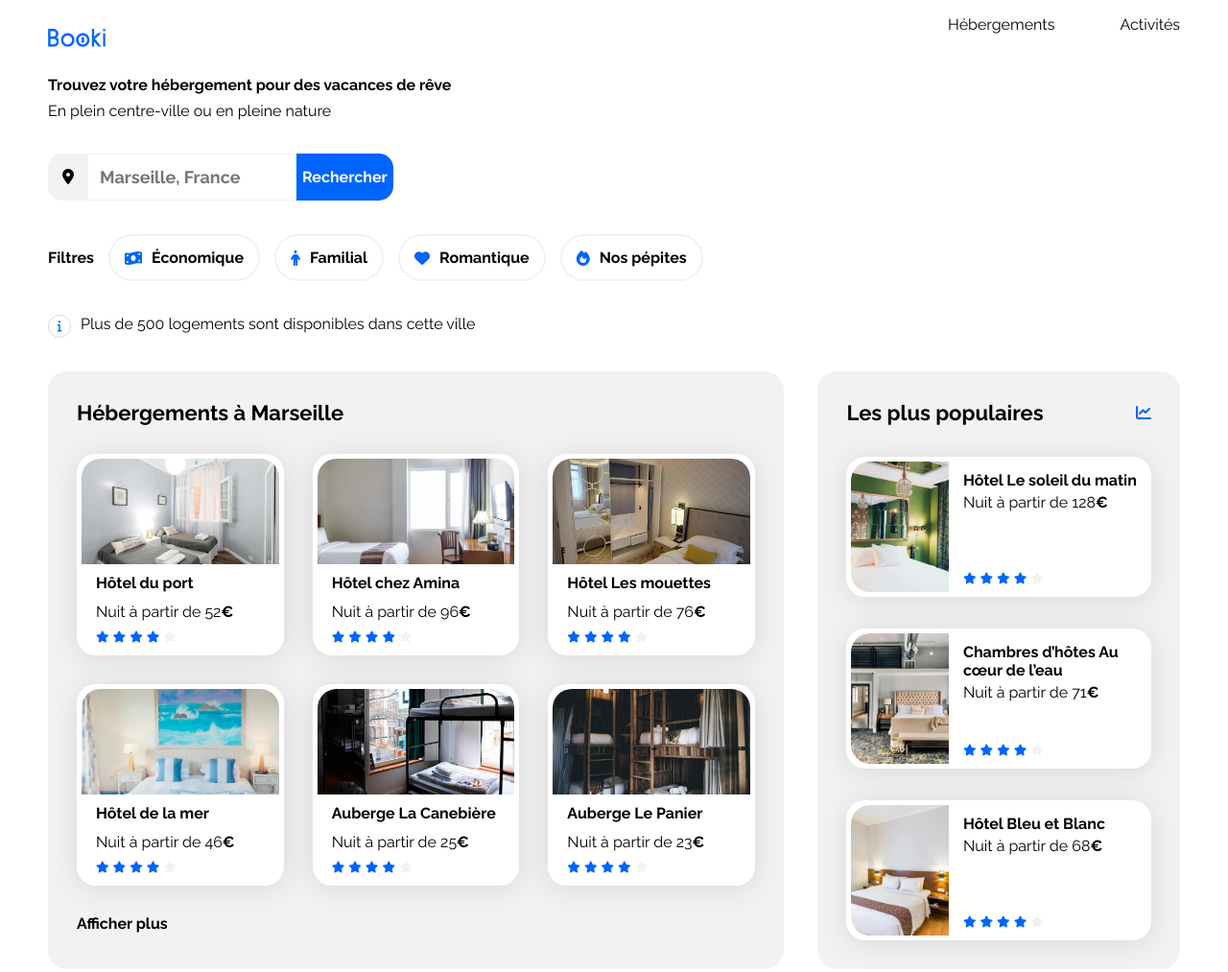
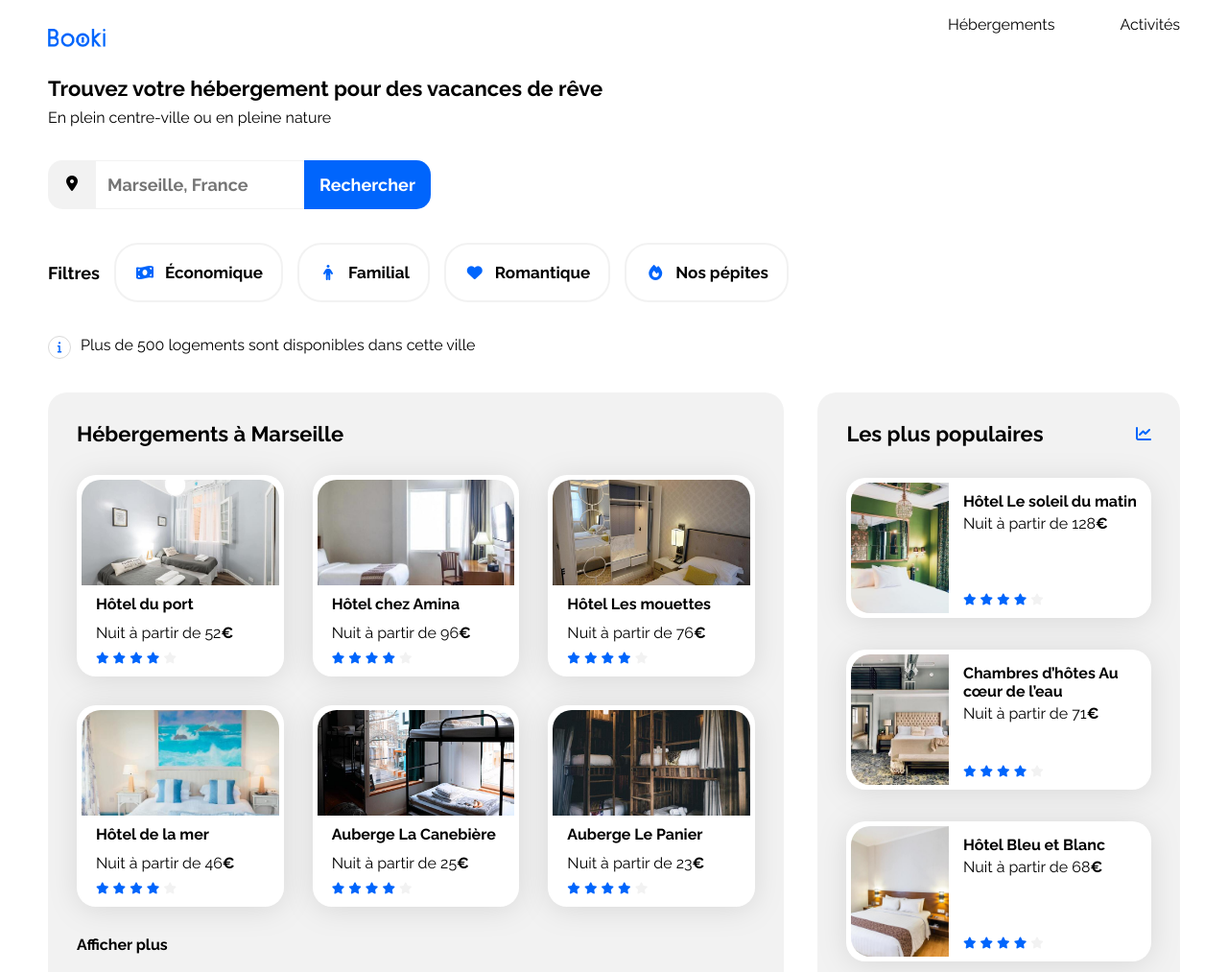
Before and after one commit to Streyan/Openclassrooms_booki, a plain HTML site: page index.html in a window 1280 px wide. Shown: the top 1013 px of the page at 96% size. Drawn offline with Linux system fonts and the light colour scheme.

Commit message:
tests passed

```diff
--- a/css/style.css
+++ b/css/style.css
@@ -24,13 +24,14 @@
 body {
   display: flex;
   margin: 0px;
+  gap: 30px;
   justify-content: center;
 }
 
 .main-container {
   width: 100%;
   max-width: 1440px;
-  padding: 0 50px;
+  padding: 0;
   box-sizing: border-box;
 }
 
@@ -60,6 +61,7 @@ p {
 main {
   display: flex;
   flex-direction: column;
+  padding: 0px 50px 0px 50px;
   gap: 35px;
 }
 
@@ -98,16 +100,14 @@ main {
 }
 
 .header-logo {
-  padding-right: 50px;
-  padding-top: 30px;
-  padding-bottom: 30px;
+  padding: 30px 50px 30px 50px;
   height: 19px;
 }
 
 .header-tabs {
+  padding: 0px 50px 0px 50px;
   display: flex;
   gap: 68px;
-  padding-left: 50px;
 }
 
 .header-tab {
@@ -151,7 +151,14 @@ main {
   background-color: var(--main-bg-color);
   border-top-left-radius: 15px;
   border-bottom-left-radius: 15px;
-  padding: 15px;
+  padding: 15px 18px 15px 18px;
+}
+
+.searchbar-icon .fa-location-dot {
+  text-align: center;
+  width: 14px;
+  height: 18px;
+  color: black;
 }
 
 .searchbar-box {
@@ -172,9 +179,11 @@ main {
   border-bottom-right-radius: 15px;
   border-style: none;
   color: white;
+  padding: 15px 16px 15px 16px;
 }
 
 .searchbar-button-text {
+  font-size: 18px;
   display: block;
 }
 
@@ -190,6 +199,11 @@ main {
   gap: 15px;
 }
 
+.filters-title {
+  font-size: 18px;
+  margin: 0;
+}
+
 .filters-buttons {
   display: flex;
   flex-wrap: wrap;
@@ -198,21 +212,26 @@ main {
   gap: 15px;
 }
 
-.filters-title {
-  margin: 0;
-}
-
 .filter-button {
+  height: 50px;
   display: flex;
   flex-direction: row;
   gap: 10px;
-  padding-top: 13px;
-  padding-bottom: 13px;
-  padding-left: 15px;
-  padding-right: 15px;
+  padding: 4px 19px 4px 19px;
   border-radius: 25px;
   align-items: center;
   border: solid 2px var(--main-bg-color);
+}
+
+.filter-name {
+  font-size: 17px;
+}
+
+.filter-button .fa-solid {
+  width: 22px;
+  height: 22px;
+  text-align: center;
+  align-content: center;
 }
 
 .filter-button:hover {
@@ -368,7 +387,7 @@ main {
   width: 100%;
   display: grid;
   grid-template-columns: 1fr 1fr 1fr 1fr;
-  gap: 33px;
+  gap: 30px;
 }
 
 .activities-cards .card {
--- a/index.html
+++ b/index.html
@@ -36,9 +36,9 @@
       <main>
         <div class="infos">
           <div class="info-headline">
-            <h2 class="headline-title">
+            <h3 class="headline-title">
               Trouvez votre hébergement pour des vacances de rêve
-            </h2>
+            </h3>
             <p class="headline-subtitle">
               En plein centre-ville ou en pleine nature
             </p>
```
Also changed, not shown: 2 other files.
